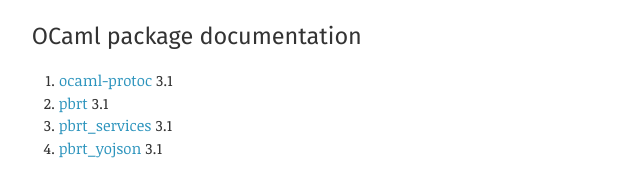
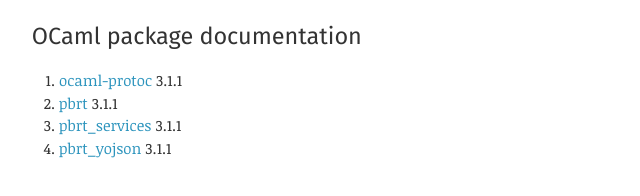
Before and after one commit to mransan/ocaml-protoc, a plain HTML site: page dev/index.html in a window 1280 px wide. Shown: the full height of the page, 0-640 px from the left. Drawn offline with Linux system fonts and the light colour scheme.

Commit message:
deploy: 1a06d4bfb708816ec638564af7c3cb67f4227758

```diff
--- a/dev/index.html
+++ b/dev/index.html
@@ -11,10 +11,10 @@
       <div class="by-name">
       <h2>OCaml package documentation</h2>
       <ol>
-      <li><a href="ocaml-protoc/index.html">ocaml-protoc</a> <span class="version">3.1</span></li>
-      <li><a href="pbrt/index.html">pbrt</a> <span class="version">3.1</span></li>
-      <li><a href="pbrt_services/index.html">pbrt_services</a> <span class="version">3.1</span></li>
-      <li><a href="pbrt_yojson/index.html">pbrt_yojson</a> <span class="version">3.1</span></li>
+      <li><a href="ocaml-protoc/index.html">ocaml-protoc</a> <span class="version">3.1.1</span></li>
+      <li><a href="pbrt/index.html">pbrt</a> <span class="version">3.1.1</span></li>
+      <li><a href="pbrt_services/index.html">pbrt_services</a> <span class="version">3.1.1</span></li>
+      <li><a href="pbrt_yojson/index.html">pbrt_yojson</a> <span class="version">3.1.1</span></li>
       </ol>
       </div>
     </main>
```
